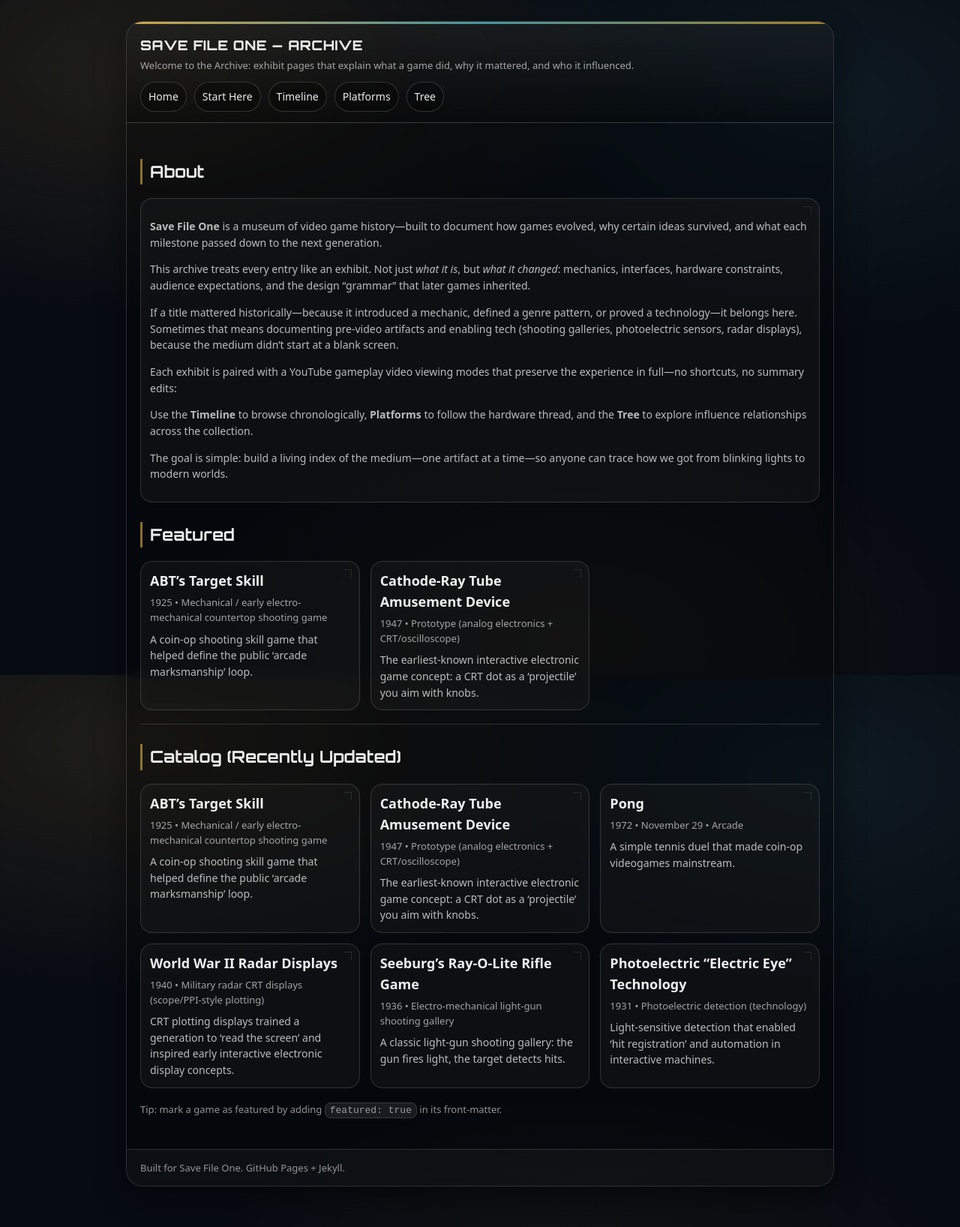
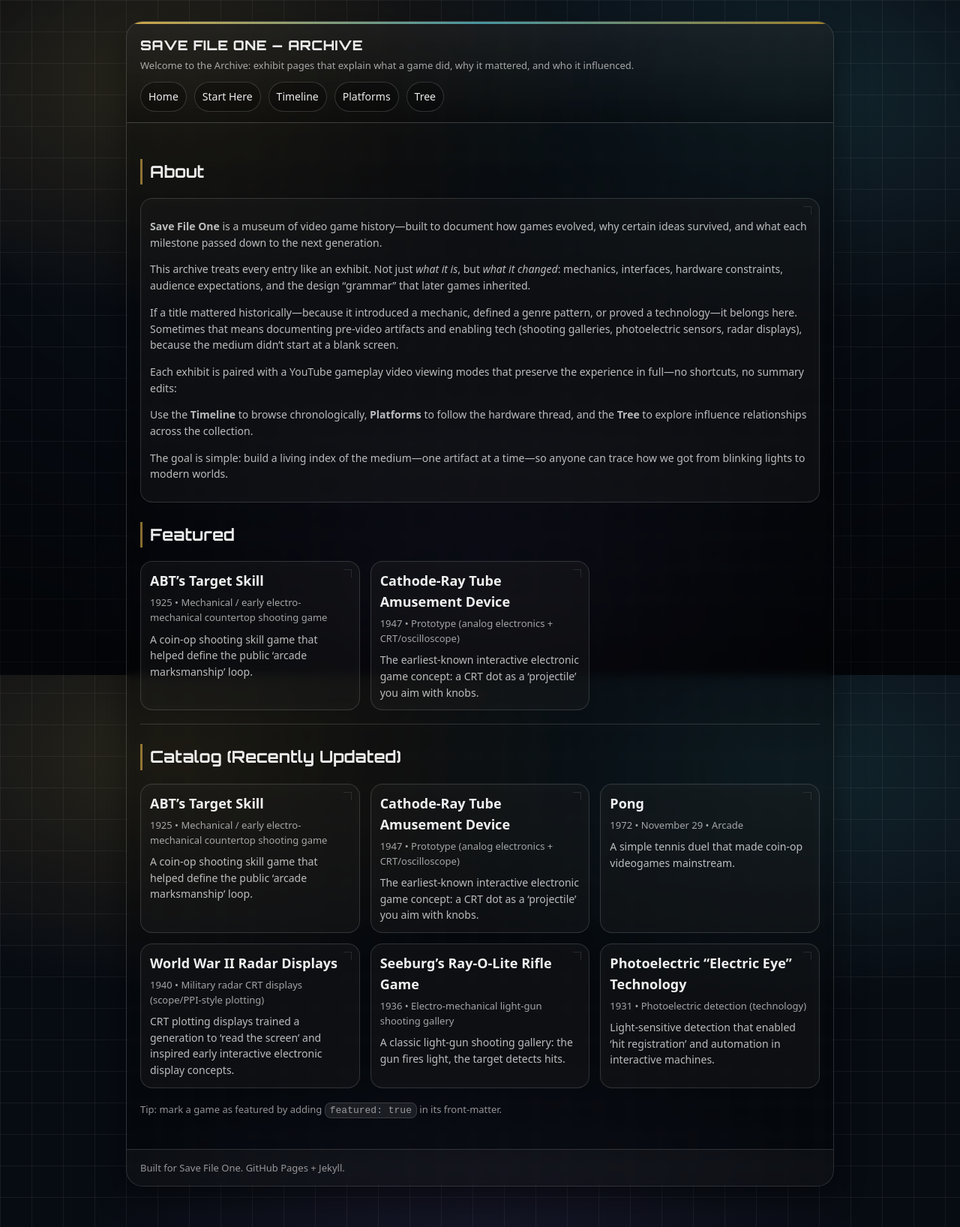
Before and after one commit to BacchusA/savefileone-archive, a Jekyll site: the page built from index.md, in a window 1280 px wide. Shown: the whole page at 75% size. Built offline with Jekyll 4.4.1, drawn with Linux system fonts in a browser that asks for light colours.

Commit message:
Update style.css

```diff
--- a/assets/style.css
+++ b/assets/style.css
@@ -780,3 +780,43 @@
 a:hover{
   color: var(--gold);
 }
+/* ===== POP PASS: Museum-Tech (non-monochrome) ===== */
+
+/* Rich background: grid + vignette + accent blooms */
+body{
+  background:
+    radial-gradient(900px 520px at 18% 12%, rgba(245,196,81,0.14), transparent 60%),
+    radial-gradient(900px 520px at 82% 14%, rgba(103,232,249,0.12), transparent 60%),
+    radial-gradient(900px 520px at 50% 90%, rgba(167,139,250,0.10), transparent 60%),
+
+    /* grid */
+    linear-gradient(rgba(255,255,255,0.06) 1px, transparent 1px),
+    linear-gradient(90deg, rgba(255,255,255,0.06) 1px, transparent 1px),
+
+    /* base */
+    #070b12;
+  background-size:
+    auto,
+    auto,
+    auto,
+    42px 42px,
+    42px 42px,
+    auto;
+  background-position:
+    center,
+    center,
+    center,
+    0 0,
+    0 0,
+    center;
+}
+
+/* vignette so content pops */
+body:before{
+  content:"";
+  position: fixed;
+  inset: 0;
+  pointer-events: none;
+  background: radial-gradient(1200px 700px at 50% 25%, transparent 55%, rgba(0,0,0,0.55) 100%);
+  opacity: 0.95;
+}
```
